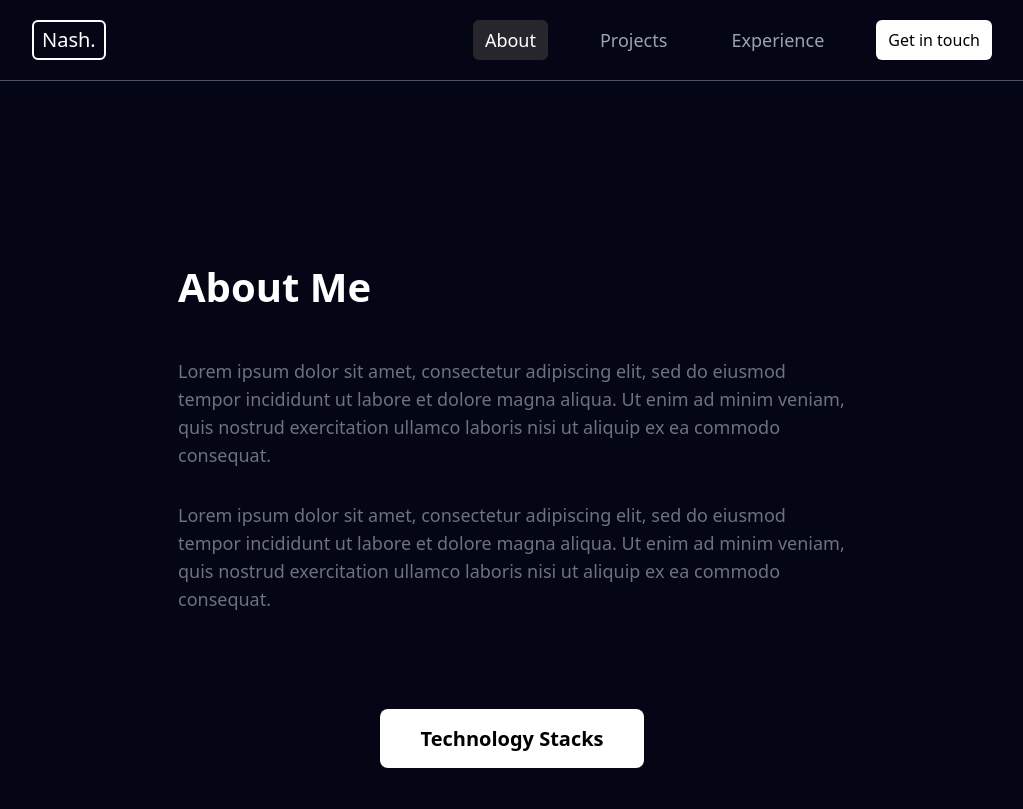
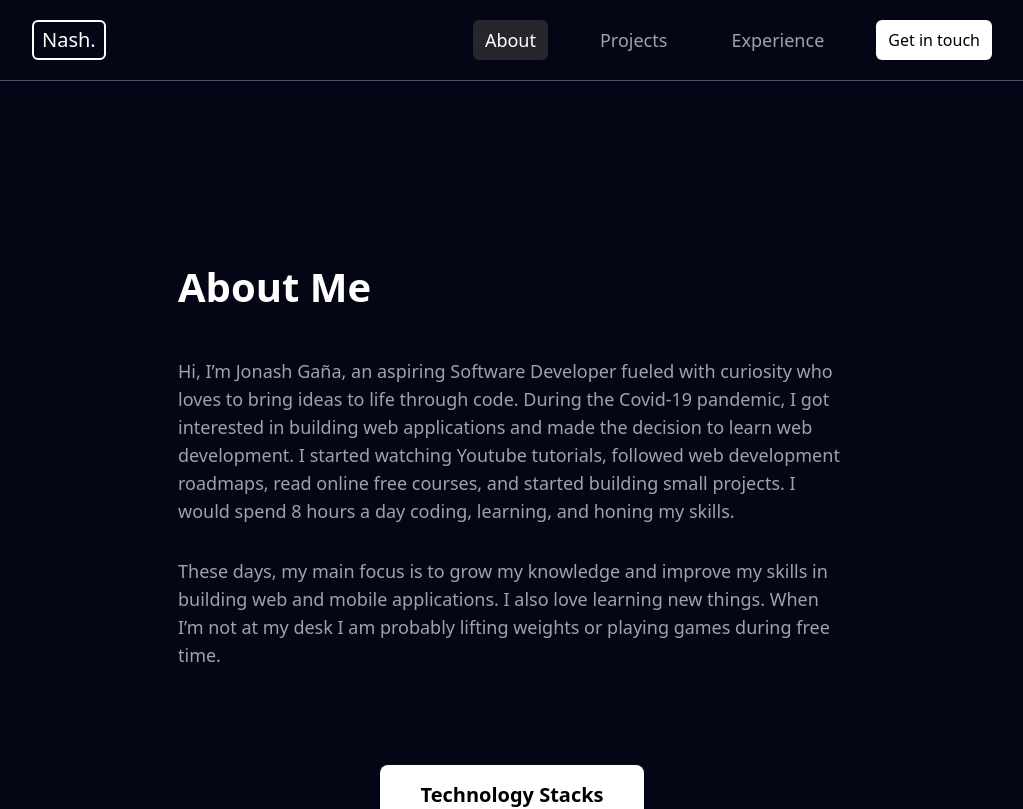
Before and after one commit to JonashGania/my-portfolio, a React (Vite) app: page /about in a window 1280 px wide. Shown: the top 809 px of the page, without its empty margins (128-1151 px from the left). Built offline with nearby package versions, Linux system fonts and the light colour scheme.

Commit message:
changed hero phrase

```diff
--- a/src/components/About.jsx
+++ b/src/components/About.jsx
@@ -5,15 +5,17 @@ export default function About(){
         <section className="w-full min-h-screen bg-midnight pt-8 sm:pt-12 transition-all duration-300 ease-in">
             <div className="max-w-[700px] mx-auto px-4">
                 <h1 className="text-white pt-32 pb-10 font-bold text-[40px]">About Me</h1>
-                <p className="text-gray-500 text-lg pb-8">
-                    Lorem ipsum dolor sit amet, consectetur adipiscing elit, sed do eiusmod tempor incididunt ut
-                    labore et dolore magna aliqua. Ut enim ad minim veniam, quis nostrud exercitation ullamco
-                    laboris nisi ut aliquip ex ea commodo consequat.
+                <p className="text-gray-400 text-lg pb-8">
+                    Hi, I’m Jonash Gaña, an aspiring Software Developer fueled with curiosity who loves to bring ideas
+                    to life through code.  During the Covid-19 pandemic, I got interested in building web applications
+                    and made the decision to learn web development. I started watching Youtube tutorials, followed web
+                    development roadmaps, read online free courses, and started building small projects. I would spend
+                    8 hours a day coding, learning, and honing my skills.
                 </p>
-                <p className="text-gray-500 text-lg">
-                    Lorem ipsum dolor sit amet, consectetur adipiscing elit, sed do eiusmod tempor incididunt ut
-                    labore et dolore magna aliqua. Ut enim ad minim veniam, quis nostrud exercitation ullamco
-                    laboris nisi ut aliquip ex ea commodo consequat.
+                <p className="text-gray-400 text-lg">
+                    These days, my main focus is to grow my knowledge and improve my skills in building web and mobile
+                    applications. I also love learning new things. When I’m not at my desk I am probably lifting weights
+                    or playing games during free time.
                 </p>
                 <div className="pt-28 text-center">
                     <span className="px-10 py-4 text-xl font-bold rounded-lg bg-white text-black">Technology Stacks</span>
```
